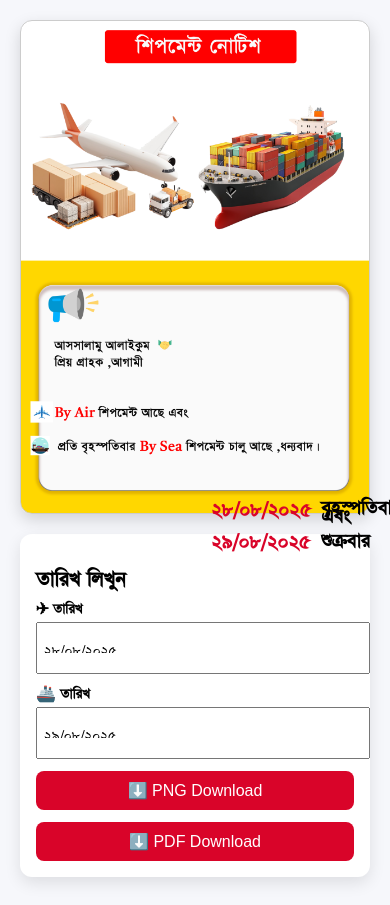
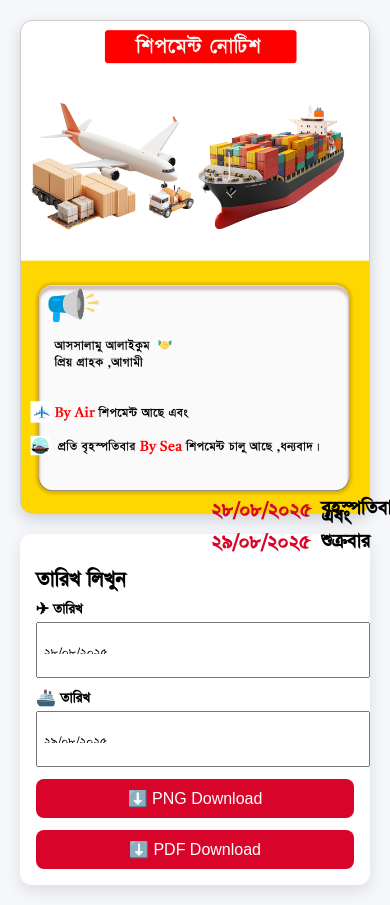
Before and after one commit to joy094/notice_genaretor, a plain HTML site: page index.html in a window 390 px wide. Drawn offline with nearby package versions, Linux system fonts and the light colour scheme.

Commit message:
fix input

```diff
--- a/index.html
+++ b/index.html
@@ -106,6 +106,14 @@
         font-size: 16px;
         display: block;
         width: 100%;
+      }
+
+      /* Mobile responsive input */
+      @media (max-width: 480px) {
+        .form input {
+          font-size: 14px;
+          padding: 8px 6px;
+        }
       }
     </style>
   </head>
```
